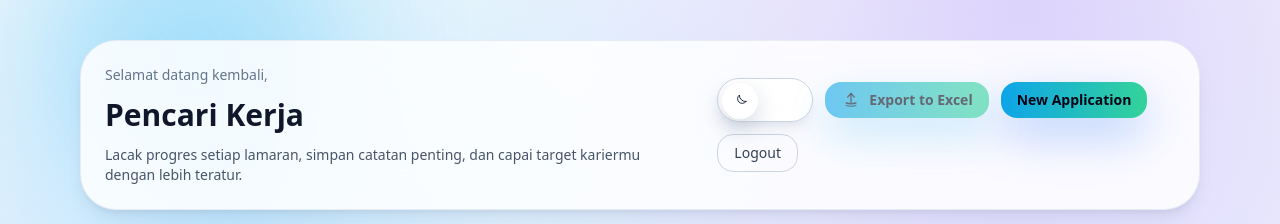
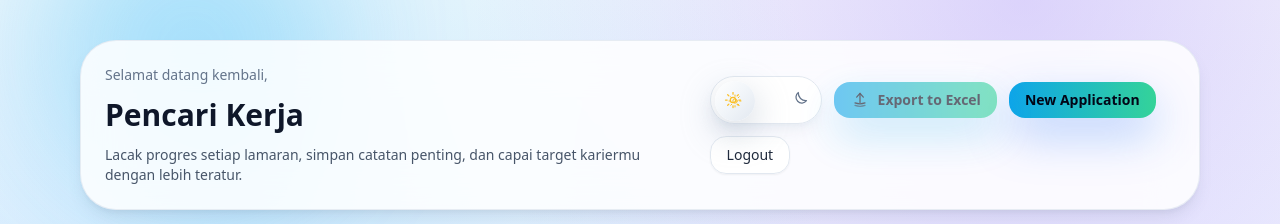
Before and after one commit to andhikamarcella/Jobtrckr, a Next.js app: page /dashboard in a window 1280 px wide. Shown: the top 224 px of the page. Built offline with nearby package versions, Linux system fonts and the light colour scheme; no server answers.

Commit message:
Refine chart styling and theme toggle

```diff
--- a/app/globals.css
+++ b/app/globals.css
@@ -33,11 +33,11 @@ body {
 
 .btn-secondary {
   @apply inline-flex items-center justify-center gap-2 rounded-2xl border px-4 py-2 text-sm font-medium transition-transform duration-200 hover:-translate-y-0.5 active:scale-95;
-  @apply border-slate-300 text-slate-700 hover:bg-slate-200/70;
+  @apply border-slate-200 bg-white/90 text-slate-800 shadow-sm hover:bg-white/80;
 }
 
 .dark .btn-secondary {
-  @apply border-white/15 text-slate-100 hover:bg-white/10;
+  @apply border-white/15 bg-slate-900/60 text-slate-100 hover:bg-slate-900/80 shadow-[0_12px_30px_rgba(15,23,42,0.35)];
 }
 
 .badge {
--- a/components/dashboard/SourceGrid.tsx
+++ b/components/dashboard/SourceGrid.tsx
@@ -10,10 +10,10 @@ export function SourceGrid({ counts }: SourceGridProps) {
       {SOURCE_OPTIONS.map((source) => (
         <article
           key={source.value}
-          className={`relative overflow-hidden rounded-3xl border border-slate-200/80 p-4 shadow-lg shadow-slate-500/15 backdrop-blur-xl transition dark:border-white/10 dark:shadow-[0_18px_45px_rgba(15,23,42,0.45)] ${SOURCE_CARD_GRADIENTS[source.value]}`}
+          className={`relative overflow-hidden rounded-3xl border border-slate-200/80 p-5 shadow-lg shadow-slate-400/15 backdrop-blur-xl transition-colors duration-500 dark:border-white/10 dark:shadow-[0_18px_45px_rgba(15,23,42,0.5)] ${SOURCE_CARD_GRADIENTS[source.value]}`}
         >
-          <div className="absolute -right-4 -top-4 h-16 w-16 rounded-full bg-white/20 blur-xl dark:bg-white/5" />
-          <p className="text-xs font-semibold uppercase tracking-wide text-slate-600 dark:text-white/80">{source.label}</p>
+          <div className="absolute -right-6 -top-6 h-20 w-20 rounded-full bg-white/30 blur-3xl dark:bg-white/5" />
+          <p className="text-xs font-semibold uppercase tracking-wide text-slate-600 dark:text-slate-100">{source.label}</p>
           <p className="mt-3 text-3xl font-bold text-slate-900 dark:text-white">{counts[source.value] ?? 0}</p>
         </article>
       ))}
--- a/components/dashboard/StatusChart.tsx
+++ b/components/dashboard/StatusChart.tsx
@@ -1,6 +1,6 @@
 "use client";
 
-import { useMemo } from "react";
+import { useMemo, useState, useEffect } from "react";
 import { Pie, PieChart, ResponsiveContainer, Cell, Tooltip } from "recharts";
 import type { ApplicationRecord, ApplicationStatus } from "@/lib/applicationTypes";
 import { STATUS_OPTIONS } from "@/lib/applicationTypes";
@@ -24,6 +24,18 @@ interface StatusChartProps {
 }
 
 export function StatusChart({ applications }: StatusChartProps) {
+  const [isDark, setIsDark] = useState(false);
+
+  useEffect(() => {
+    const updateTheme = () => {
+      setIsDark(document.documentElement.classList.contains("dark"));
+    };
+    updateTheme();
+    const observer = new MutationObserver(updateTheme);
+    observer.observe(document.documentElement, { attributes: true, attributeFilter: ["class"] });
+    return () => observer.disconnect();
+  }, []);
+
   const data = useMemo(() => {
     const counts: Record<ApplicationStatus, number> = Object.fromEntries(
       STATUS_OPTIONS.map((item) => [item.value, 0])
@@ -42,17 +54,17 @@ export function StatusChart({ applications }: StatusChartProps) {
 
   if (!data.length) {
     return (
-      <div className="flex h-full flex-col items-center justify-center gap-2 rounded-3xl border border-slate-200/70 bg-white/95 p-6 text-sm text-slate-600 shadow-sm shadow-slate-500/10 backdrop-blur-xl dark:border-white/10 dark:bg-slate-900/40 dark:text-slate-300">
+      <div className="flex h-full flex-col items-center justify-center gap-2 rounded-3xl border border-slate-200/80 bg-white/95 p-6 text-sm text-slate-600 shadow-lg shadow-slate-500/10 backdrop-blur-xl transition-colors duration-500 dark:border-white/10 dark:bg-slate-900/60 dark:text-slate-200">
         Belum ada data untuk ditampilkan.
       </div>
     );
   }
 
   return (
-    <div className="h-80 rounded-3xl border border-slate-200/80 bg-white/90 p-5 shadow-lg shadow-slate-500/15 backdrop-blur-xl transition-colors duration-500 dark:border-white/10 dark:bg-slate-900/70 dark:shadow-[0_18px_45px_rgba(15,23,42,0.45)]">
-      <div className="flex items-center justify-between">
-        <h3 className="text-sm font-semibold text-slate-700 dark:text-slate-100">Distribusi Status</h3>
-        <span className="text-xs text-slate-500 dark:text-slate-300">{applications.length} aplikasi</span>
+    <div className="h-80 rounded-3xl border border-slate-200/80 bg-white/95 p-5 shadow-lg shadow-slate-400/15 backdrop-blur-xl transition-colors duration-500 dark:border-white/10 dark:bg-slate-900/70 dark:shadow-[0_18px_45px_rgba(15,23,42,0.55)]">
+      <div className="flex items-center justify-between text-slate-700 dark:text-slate-100">
+        <h3 className="text-sm font-semibold">Distribusi Status</h3>
+        <span className="text-xs opacity-80">{applications.length} aplikasi</span>
       </div>
       <ResponsiveContainer width="100%" height="70%">
         <PieChart>
@@ -63,10 +75,13 @@ export function StatusChart({ applications }: StatusChartProps) {
           </Pie>
           <Tooltip
             contentStyle={{
-              background: "rgba(15,23,42,0.9)",
-              borderRadius: "14px",
+              background: isDark ? "rgba(15,23,42,0.92)" : "rgba(255,255,255,0.95)",
+              borderRadius: "16px",
               border: "1px solid rgba(148,163,184,0.25)",
-              color: "#f8fafc",
+              color: isDark ? "#f8fafc" : "#0f172a",
+              boxShadow: isDark
+                ? "0 18px 35px rgba(15,23,42,0.55)"
+                : "0 15px 30px rgba(148,163,184,0.3)",
             }}
             formatter={(value: number, name: string) => [`${value} aplikasi`, name]}
           />
@@ -76,14 +91,14 @@ export function StatusChart({ applications }: StatusChartProps) {
         {data.map((item) => (
           <div
             key={item.status}
-            className="flex items-center gap-2 rounded-2xl border border-slate-200/70 bg-white/80 px-3 py-2 text-slate-700 shadow-sm transition-colors duration-500 dark:border-white/10 dark:bg-slate-950/40 dark:text-slate-200"
+            className="flex items-center gap-2 rounded-2xl border border-slate-200/80 bg-white/95 px-3 py-2 text-slate-700 shadow-sm transition-colors duration-500 dark:border-white/10 dark:bg-slate-950/60 dark:text-slate-100"
           >
             <span
               className="h-2 w-2 rounded-full"
               style={{ backgroundColor: CHART_COLORS[item.status] }}
             />
-            <span className="truncate">{item.name}</span>
-            <span className="ml-auto font-semibold">{item.value}</span>
+            <span className="truncate font-medium">{item.name}</span>
+            <span className="ml-auto font-semibold text-slate-900 dark:text-slate-100">{item.value}</span>
           </div>
         ))}
       </div>
--- a/components/dashboard/ThemeToggle.tsx
+++ b/components/dashboard/ThemeToggle.tsx
@@ -1,6 +1,6 @@
 "use client";
 
-import { useEffect, useState } from "react";
+import { useEffect, useMemo, useState } from "react";
 import { MoonIcon, SunIcon } from "@/lib/heroicons-sun-moon";
 
 interface ThemeToggleProps {
@@ -29,28 +29,42 @@ export function ThemeToggle({ className = "" }: ThemeToggleProps) {
     });
   };
 
+  const knobPositionClass = useMemo(
+    () => (isDark ? "translate-x-[52px]" : "translate-x-0"),
+    [isDark]
+  );
+
   return (
     <button
       type="button"
       onClick={toggleTheme}
-      className={`relative inline-flex h-11 w-24 items-center rounded-full border px-2 transition duration-200 hover:scale-[1.02] focus:outline-none focus-visible:ring-2 focus-visible:ring-sky-400 ${
+      className={`relative inline-flex h-12 w-28 items-center justify-between rounded-full border px-3 transition duration-300 focus:outline-none focus-visible:ring-2 focus-visible:ring-sky-400 ${
         isDark
-          ? "border-white/10 bg-slate-900/70 shadow-[0_18px_40px_rgba(15,23,42,0.45)]"
-          : "border-slate-300 bg-white/90 shadow-lg shadow-slate-400/20"
+          ? "border-white/15 bg-slate-950/70 shadow-[0_18px_40px_rgba(15,23,42,0.55)]"
+          : "border-slate-200 bg-white/95 shadow-lg shadow-slate-300/30"
       } ${className}`}
       aria-label="Toggle theme"
+      aria-pressed={isDark}
     >
-      <SunIcon className={`h-4 w-4 transition ${isDark ? "text-white/40" : "text-amber-400"}`} />
+      <SunIcon
+        className={`z-10 h-5 w-5 transition-colors duration-300 ${
+          isDark ? "text-slate-400" : "text-amber-400"
+        }`}
+      />
+      <MoonIcon
+        className={`z-10 h-5 w-5 transition-colors duration-300 ${
+          isDark ? "text-sky-200" : "text-slate-500"
+        }`}
+      />
       <span
-        className={`absolute left-1 top-1 flex h-9 w-9 items-center justify-center rounded-full transition-transform duration-300 ${
-          isDark
-            ? "translate-x-12 bg-slate-950/90 shadow-[0_10px_30px_rgba(99,102,241,0.45)]"
-            : "translate-x-0 bg-white shadow-[0_10px_25px_rgba(148,163,184,0.4)]"
-        }`}
+        className={`pointer-events-none absolute left-1 top-1 flex h-10 w-10 items-center justify-center rounded-full bg-gradient-to-br from-white via-slate-100 to-slate-200 text-slate-800 shadow-[0_12px_35px_rgba(148,163,184,0.45)] transition-transform duration-300 dark:from-slate-950 dark:via-slate-900 dark:to-slate-950 dark:text-amber-200 dark:shadow-[0_16px_40px_rgba(15,23,42,0.6)] ${knobPositionClass}`}
       >
-        {isDark ? <SunIcon className="h-4 w-4 text-amber-300" /> : <MoonIcon className="h-4 w-4 text-slate-800" />}
+        {isDark ? (
+          <MoonIcon className="h-4 w-4 text-amber-200" />
+        ) : (
+          <SunIcon className="h-4 w-4 text-amber-400" />
+        )}
       </span>
-      <MoonIcon className={`h-4 w-4 transition ${isDark ? "text-white" : "text-slate-400"}`} />
     </button>
   );
 }
```
